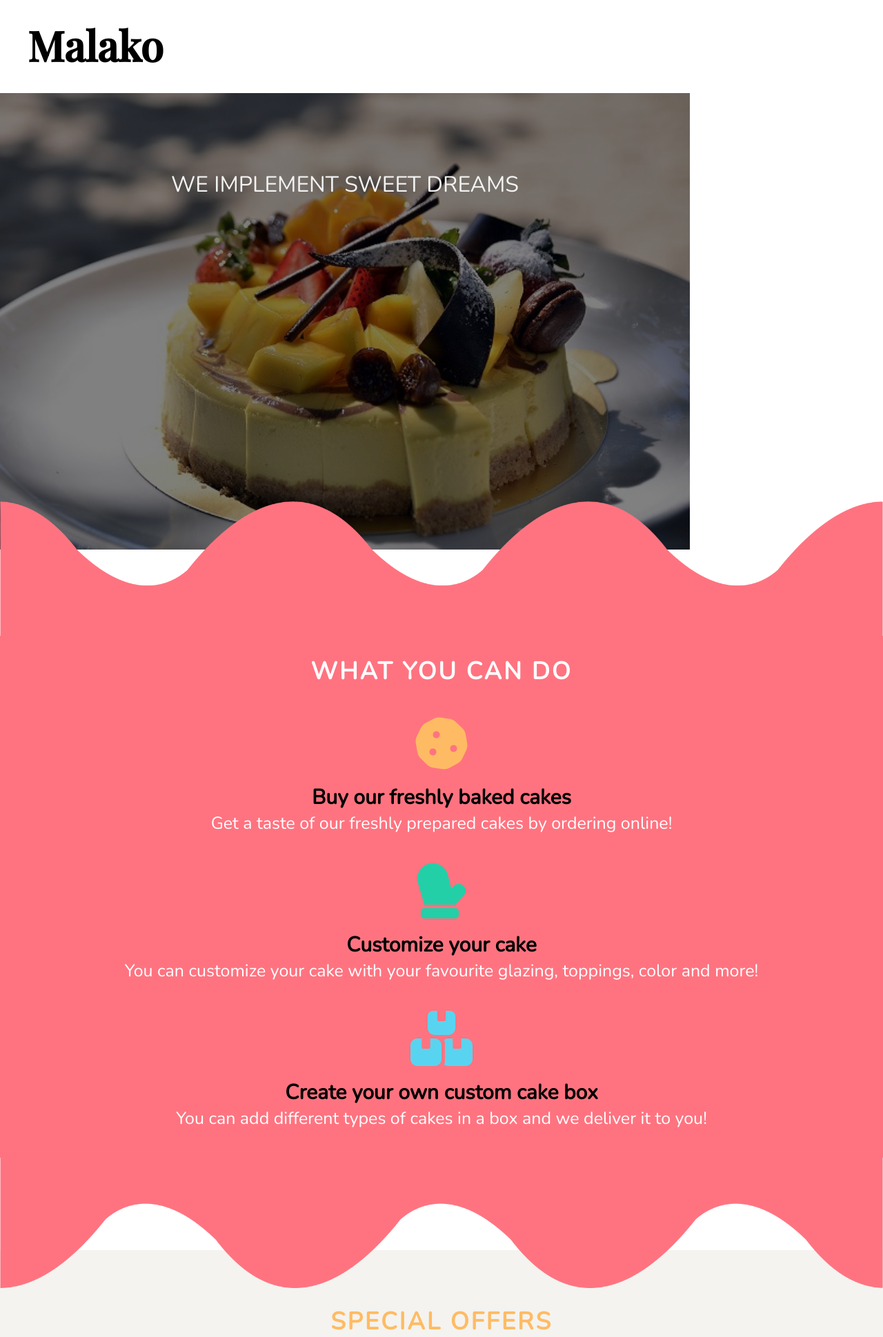
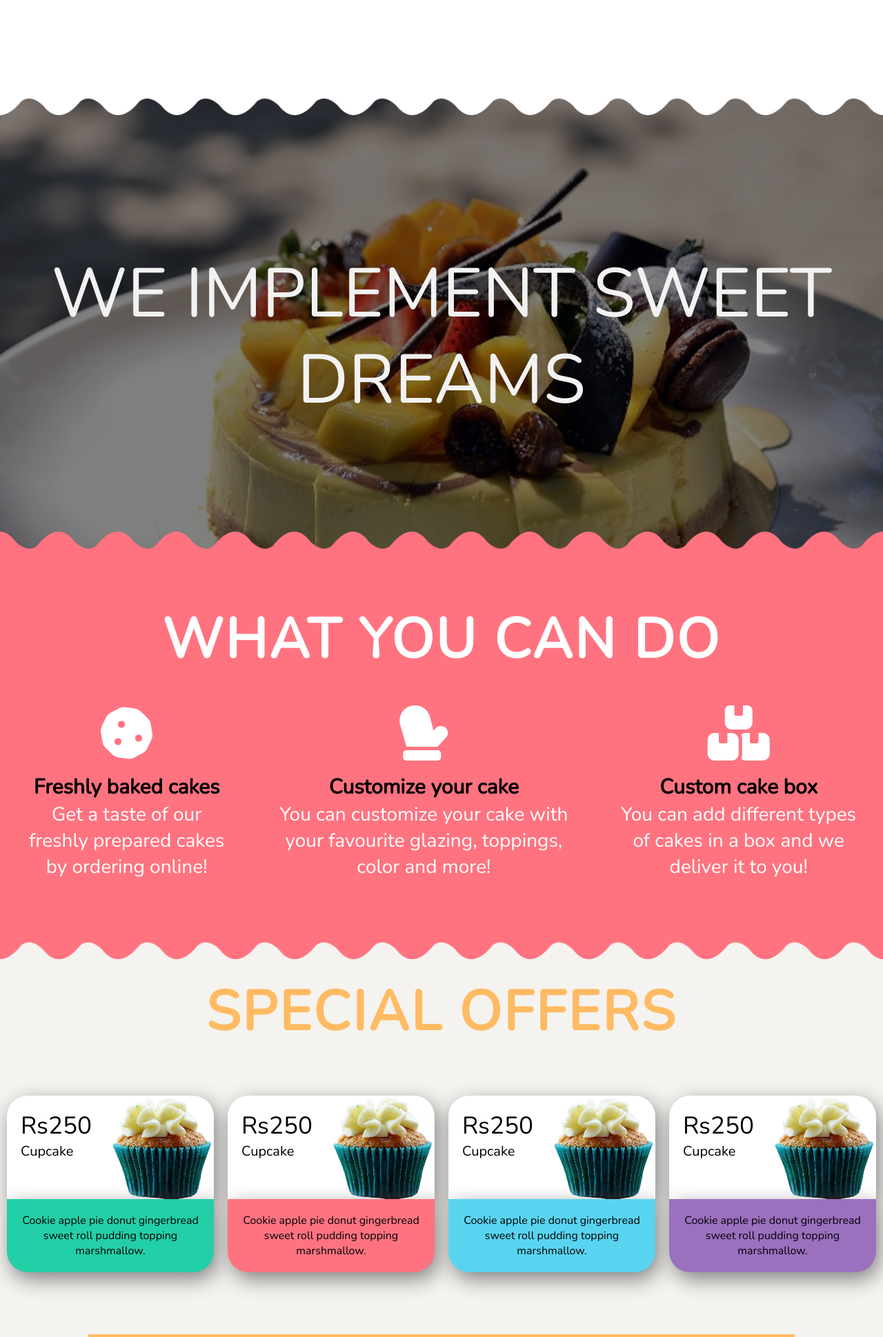
Before and after one commit to oscaraksoy/Cake-Shop-Website, a PHP site: page / in a window 1280 px wide. Shown: the top 1939 px of the page at 69% size. Run offline with PHP 8.4, Linux system fonts and the light colour scheme; some libraries are stand-ins or nearby versions.

Commit message:
Change all wave images // Adapt NavBar, Slideshow, What to Do, Products List & How to Order sections for pc browser

```diff
--- a/Atish.css
+++ b/Atish.css
@@ -43,6 +43,10 @@
 }
 
 /* Start Navigation Bar */
+.main-header-media1200{
+    display:none;
+}
+
 .main-header{
     background-color: white;
     padding-top: 5px;
@@ -117,7 +121,7 @@
 
 /* Start Slideshow */
 .slideshow-container{
-    max-width: 1000px;
+    max-width: 100%;
     position: relative;
     margin: 0;
     z-index: 2;
@@ -174,6 +178,10 @@
 
 
 /* Start Wave Image */
+.wave-image-group-media1200{
+    display: none;
+}
+
 .wave-image-group img{
     position:relative;
     max-width:100%;
@@ -209,7 +217,7 @@
     margin: 0px;
 }
 
-.what-you-can-do .fa-cookie{
+/* .what-you-can-do .fa-cookie{
     color: #FFBB63FF;
 }
 
@@ -231,7 +239,7 @@
 
 .what-you-can-do .create-box{
     color: #59D4F0FF;
-}
+} */
 
 .what-you-can-do .column .what-you-can-do-subtitle{
     font-size: 30px;
@@ -650,68 +658,71 @@
 }
 /* End Bottom Navbar */
 
-@media only screen and (min-width: 800px){
+@media only screen and (min-width: 1200px){
 
-    /* Start Navigation Bar */
     .main-header{
-        background-color: white;
-        padding-top: 5px;
-        padding-bottom: 80px;
-    }
-
-    .checkbtn{
         display:none;
     }
 
-    #check{
-        display: none;
+    /*Start Navigation Bar*/
+    .main-header-media1200{
+        display: contents;
     }
 
-    .business-name a{
-        float: left;
-        margin-left: 40px;
-        font-size: 60px;
-        padding-top: 0;
-        padding-bottom: 30px;
-        color: black;
-        font-family: Playfair Display;
+    .main-nav-media1200{
+        text-align: center;
+        font-size: 1.1em;
     }
 
-    .nav ul li a{
-        font-size: 20px;
+    .main-nav-media1200 ul{
+        margin: 0;
+        padding-bottom: 40px;
+        padding-top: 1em;
     }
 
-    .nav ul li{
-        display: inline-block;
-        padding-top: 50px;
-        padding-right: 32px;
-        line-height: 12%;
+    .main-nav-media1200 li{
+        display: inline;
     }
 
-    .nav ul{
-        position: fixed;
-        width: 100%;
-        height: 100%;
-        background-color:white;
-        top: 80px;
-        text-align: center;
-        z-index: 5;
-    }
-
-    .nav a{
+    .main-nav-media1200 a{
+        display: inline-block; /*makes space on top of inline elements - the nav*/
+        padding-left: .7em;/*only makes space to left and right but not top since elements are inline*/
+        padding-right: .7em;/*only makes space to left and right but not top since elements are inline*/
         color: black;
         text-decoration: none;
     }
 
-    .main-nav ul a.active{
-        color: #FF7380FF;
-        border-bottom: 2px solid currentColor;
+    .main-nav-media1200 a:hover{
+        color: #FFA5A5FF;
     }
 
-    .main-nav ul a:hover{
-        color: #FF7380FF;
+    .main-nav-media1200 .active{
+        text-decoration: blink;
+        color: #FFA5A5FF;
     }
-    /* End Navigation Bar */
+
+    .main-nav-media1200 li{
+        padding: 0 2%;
+    }
+
+    .business-name-media1200 a{
+        float: left;
+        margin: 0;
+        margin-top: -15px;
+        font-size: 60px;
+        color: black;
+        font-family: Playfair Display;
+        font-weight: 100;
+    }
+
+    .main-nav-media1200 .active{
+        border-bottom: 2px solid currentColor; /* underline below active page in navigation*/
+    }
+
+    .business-name-media1200 a:hover{
+        color:#9DDFD3FF;
+    }
+    /*End Navigation Bar*/
 
 
     /* Start Bottom Navbar */
@@ -719,4 +730,236 @@
         display: none;
     }
     /* End Bottom Navbar */
+
+
+    /* Start Slideshow */
+    .slideshow-container{
+        max-width: 100%;
+    }
+
+    .slideshow-container .text{
+        color: #f2f2f2;
+        line-height: 125px;
+        font-size: 100px;
+        padding: 8px 12px;
+        position: absolute;
+        top: 30%;
+        width: 100%;
+        text-align: center;
+        z-index:3;
+    }
+    /* End Slideshow */
+
+    .wave-image-group .wave-image{
+        margin-bottom: -10px;
+        margin-top: -150px;
+        vertical-align: bottom;
+    }
+
+    .wave-image-group .wave-image-flip{
+        margin-bottom: -5px;
+        margin-top: -10px;
+
+        vertical-align: top;
+    }
+
+    /* Start Wave Image */
+    .wave-image-group-media1200{
+        display: contents;
+    }
+
+    .wave-image-group-media1200 img{
+        position:relative;
+        max-width:100%;
+        margin:0;
+        z-index:3;
+    }
+
+    .wave-image-group-media1200 .wave-image-flip-media1200{
+        margin-bottom: -60px;
+        margin-top: 0px;
+        vertical-align: top;
+    }
+    /* End Wave Image */
+
+    /* Start What You Can Do */
+    .what-you-can-do h2{
+        padding-top: 20px;
+        font-size: 80px;
+        color:white;
+        margin: 0px;
+    }
+
+    .what-you-can-do .column .what-you-can-do-subtitle{
+        font-size: 30px;
+        font-weight: bold;
+        color: black;
+    }
+
+    .what-you-can-do .column .what-you-can-do-text{
+        font-size: 28px;
+        color: white;
+    }
+
+    .what-you-can-do .row{
+        display: flex;
+
+    }
+    /* End What You Can Do */
+
+
+    /* Start Product List*/
+    .all-cakes .subtitle h2{
+        font-size: 80px;
+        padding-top: 150px;
+
+    }
+
+    .all-cakes{
+        margin-top: -200px;
+        margin-bottom: -0px;
+        padding-bottom: 200px;
+        background-color: #F4F3EFFF;
+    }
+
+    .hot-cake-baseInfo{
+        background-color: white;
+        background-position: top right;
+        background-size: 50%;
+        background-repeat: no-repeat;
+        border-radius: 30px 30px 0 0;
+        width: 300px;
+        height: 150px;
+        margin: 0;
+        margin-bottom: 0;
+        padding: 20px;
+        box-shadow: 5px 10px 30px grey;
+    }
+
+    .hot-cake-baseInfo span{
+        margin: 0;
+    }
+
+    .hot-cake-baseInfo .price{
+        font-size: 35px;
+    }
+
+    .hot-cake-baseInfo .name{
+        font-size: 20px;
+    }
+
+    .hot-cake-description{
+        border-radius: 0 0 30px 30px;
+        text-align: center;
+        width: 300px;
+        height: 40%;
+        margin: 0;
+        margin-bottom: 0;
+    }
+
+    .all-hot-cakes{
+        display:flex;
+        align-items: center;
+        justify-content: center;
+        flex-grow:1;
+    }
+
+    .hot-cake-group {
+        padding: 0px 10px;
+    }
+
+    .push-button{
+        padding-top: 50px;
+    }
+    /* End Product List*/
+
+
+    /* Start How to Order*/
+    .how-to-order h2{
+        padding-top: 20px;
+        font-size: 80px;
+        color:white;
+        margin: 0px;
+    }
+
+    .how-to-order .row{
+        display: flex;
+        align-items: center;
+        justify-content: center;
+        flex-grow:1;
+        flex-basis: 0;
+        padding-top: 30px;
+        overflow-x: auto;
+        margin:0;
+    }
+
+    .how-to-order .column{
+        padding: 0 50px;
+        white-space: nowrap;
+    }
+
+    .how-to-order .row .column p{
+        font-size: 25px;
+        color:black;
+        margin:0;
+    }
+
+    .wave-image-group .how-to-order-wave{
+        margin-bottom: -70px;
+    }
+    /* End How to Order*/
+
+
+    /* Start Our Baker */
+    .baker-info{
+        padding: 40px 28px 40px 28px;
+        color: white;
+    }
+
+    .our-baker h2{
+        padding-top: 90px;
+        font-size:80px;
+        margin: 0;
+        color: white;
+    }
+
+    .baker-info p{
+        font-size: 20px;
+    }
+
+    .baker-pic{
+        background-image: url("./Assets/images/1.index/Baker.png");
+        background-size: 30%;
+        padding-bottom: 100%;
+        background-size: cover;
+    }
+
+    .baker-pic img{
+        overflow: hidden;
+        object-position: 100% 0%;
+        object-fit: cover;
+    }
+
+    .baker-profile-group{
+        background-color: white;
+        padding: 0px 0px 10px 0px;
+        background-size: contain;
+    }
+
+    .baker-profile-group p{
+        text-align: center;
+    }
+
+    .baker-profile-group .name{
+        font-size: 20px;
+    }
+
+    .baker-profile-group .description{
+        font-size: 20px;
+    }
+
+    .baker-profile-group .hierarchy{
+        color: #FF7380FF;
+    }
+    /* End Our Baker */
 }
--- a/index.html
+++ b/index.html
@@ -10,6 +10,8 @@
         <script src="https://kit.fontawesome.com/0e16635bd7.js" crossorigin="anonymous"></script>
         <!-- Animate CSS -->
         <link rel="stylesheet"href="https://cdnjs.cloudflare.com/ajax/libs/animate.css/4.1.1/animate.min.css"/>
+
+        <script src="Javascript/swapWaveImg.js"></script>
     </head>
 
     <body>
@@ -37,6 +39,32 @@
         <!--End Navigation Bar-->
 
 
+        <!--Start Navigation Bar @media 1200px-->
+        <header class="main-header-media1200">
+            <nav class="nav-media1200 main-nav-media1200">
+
+                <h1 class="business-name-media1200"><a href="index.html" class="animate__animated animate__backInDown">Malako</a></h1>
+
+                <ul class="animate__animated animate__backInDown">
+                    <li><a class="active" href="index.html">HOME</a></li>
+                    <li><a href="products.html">PRODUCTS</a></li>
+                    <li><a href="makeyourcake">MAKE YOUR CAKE</a></li>
+                    <li><a href="about.html">ABOUT</a></li>
+                    <li><a href="contact.html">CONTACT US</a></li>
+                </ul>
+            </nav>
+        </header>
+        <!--End Navigation Bar @media 1200px-->
+
+        <!--Start Wave Image-->
+        <div class="wave-image-group-media1200">
+            <div class="wave-image-flip-media1200">
+                <img src="Assets/images/1.index/NavBar_WaveWhiteThinFlip1000.png">
+            </div>
+        </div>
+        <!--End Wave Image-->
+
+
         <!--Start Slideshow-->
         <div class="slideshow-container">
 
@@ -61,10 +89,11 @@
         <script src="Javascript/SlideshowAuto.js"></script>
         <!--End Slideshow -->
 
+
         <!--Start Wave Image-->
         <div class="wave-image-group">
             <div class="wave-image">
-                <img src="Assets/images/1.index/NavBar_WavePink.png">
+                <img src="Assets/images/1.index/NavBar_WavePink1000.png">
             </div>
         </div>
         <!--End Wave Image-->
@@ -79,7 +108,7 @@
 
                 <div class="column">
                     <i class="fas fa-cookie"></i>
-                    <span class="what-you-can-do-subtitle buy-our-cake">Buy our freshly baked cakes</span>
+                    <span class="what-you-can-do-subtitle buy-our-cake">Freshly baked cakes</span>
                     <span class="what-you-can-do-text">Get a taste of our freshly prepared cakes by ordering online!</span>
                 </div>
 
@@ -91,7 +120,7 @@
 
                 <div class="column">
                     <i class="fas fa-boxes"></i>
-                    <span class="what-you-can-do-subtitle create-box">Create your own custom cake box</span>
+                    <span class="what-you-can-do-subtitle create-box">Custom cake box</span>
                     <span class="what-you-can-do-text">You can add different types of cakes in a box and we deliver it to you!</span>
                 </div>
 
@@ -99,13 +128,13 @@
          </div>
 
         </div>
-        <!--Start What You Can Do-->
+        <!--End What You Can Do-->
 
 
          <!--Start Wave Image Flip-->
         <div class="wave-image-group">
             <div class="wave-image-flip">
-                <img src="Assets/images/1.index/NavBar_WavePinkFlip.png">
+                <img src="Assets/images/1.index/NavBar_WavePinkFlip1000.png">
             </div>
         </div>
         <!--End Wave Image Flip-->
@@ -118,18 +147,9 @@
                 <h2>SPECIAL OFFERS</h2>
             </div>
 
-            <div class="cake1">
-                <div class="hot-cake-baseInfo" style="background-image: url(./Assets/images/1.index/Cupcake.png)">
-                    <span class="price">Rs250</span>
-                    <span class="name">Cupcake</span>
-                </div>
-
-                <div class="hot-cake-description">
-                    <span>Cookie apple pie donut gingerbread sweet roll pudding topping marshmallow.</span>
-                </div>
-            </div>
-
-            <div class="cake2">
+            <div class = "all-hot-cakes">
+                <div class ="hot-cake-group">
+                    <div class="cake1 hot-cake">
                         <div class="hot-cake-baseInfo" style="background-image: url(./Assets/images/1.index/Cupcake.png)">
                             <span class="price">Rs250</span>
                             <span class="name">Cupcake</span>
@@ -138,8 +158,10 @@
                             <span>Cookie apple pie donut gingerbread sweet roll pudding topping marshmallow.</span>
                         </div>
                     </div>
+                </div>
 
-            <div class="cake3">
+                <div class ="hot-cake-group">
+                    <div class="cake2 hot-cake">
                         <div class="hot-cake-baseInfo" style="background-image: url(./Assets/images/1.index/Cupcake.png)">
                             <span class="price">Rs250</span>
                             <span class="name">Cupcake</span>
@@ -148,14 +170,30 @@
                             <span>Cookie apple pie donut gingerbread sweet roll pudding topping marshmallow.</span>
                         </div>
                     </div>
+                </div>
 
-            <div class="cake4">
+                <div class ="hot-cake-group">
+                    <div class="cake3 hot-cake">
                         <div class="hot-cake-baseInfo" style="background-image: url(./Assets/images/1.index/Cupcake.png)">
                             <span class="price">Rs250</span>
                             <span class="name">Cupcake</span>
                         </div>
                         <div class="hot-cake-description">
                             <span>Cookie apple pie donut gingerbread sweet roll pudding topping marshmallow.</span>
+                        </div>
+                    </div>
+                </div>
+
+                <div class ="hot-cake-group">
+                    <div class="cake4 hot-cake">
+                        <div class="hot-cake-baseInfo" style="background-image: url(./Assets/images/1.index/Cupcake.png)">
+                            <span class="price">Rs250</span>
+                            <span class="name">Cupcake</span>
+                        </div>
+                        <div class="hot-cake-description">
+                            <span>Cookie apple pie donut gingerbread sweet roll pudding topping marshmallow.</span>
+                        </div>
+                    </div>
                 </div>
             </div>
 
@@ -170,7 +208,7 @@
         <!--Start Wave Image-->
         <div class="wave-image-group">
             <div class="wave-image">
-                <img src="Assets/images/1.index/NavBar_WaveTeal.png">
+                <img src="Assets/images/1.index/NavBar_WaveTeal1000.png">
             </div>
         </div>
         <!--End Wave Image-->
@@ -200,7 +238,7 @@
                 </div>
                   <div class="column">
                   <i class="fas fa-shipping-fast"></i>
-                  <p><b>Deliver it at your doorstep</b></p>
+                  <p><b>Fast Delivery</b></p>
                 </div>
             </div>
          </div>
@@ -210,7 +248,7 @@
         <!--Start Wave Image Flip-->
         <div class="wave-image-group">
             <div class="wave-image-flip how-to-order-wave">
-                <img src="Assets/images/1.index/NavBar_WaveTealFlip.png">
+                <img src="Assets/images/1.index/NavBar_WaveTealFlip1000.png">
             </div>
         </div>
         <!--End Wave Image Flip-->
@@ -225,7 +263,9 @@
 
             <div class="baker-profile-group">
                 <!-- Contains bakers profile picture -->
+                <div class="baker-pic-group">
                     <div class="baker-pic"></div>
+                </div>
 
                 <p class="name"><b>SARAH CONNOR</b></p>
                 <p class="hierarchy">CEO-FOUNDER</p>
@@ -285,7 +325,7 @@
         <!--Start Wave Image-->
         <div class="wave-image-group">
             <div class="wave-image footer-wave">
-                <img src="Assets/images/1.index/NavBar_WavePink.png">
+                <img src="Assets/images/1.index/NavBar_WavePink1000.png">
             </div>
         </div>
         <!--End Wave Image-->
```
Also changed, not shown: Javascript/swapWaveImg.js (added, +13 -0 lines), Assets/images/1.index/NavBar_WavePink1000.png (added), Assets/images/1.index/NavBar_WavePinkFlip1000.png (added), Assets/images/1.index/NavBar_WaveTeal1000.png (added), Assets/images/1.index/NavBar_WaveTealFlip1000.png (added), Assets/images/1.index/NavBar_WaveWhiteFlip1000.png (added), Assets/images/1.index/NavBar_WaveWhiteThinFlip1000.png (added). Lines whose indentation alone changed are shown as unchanged.
